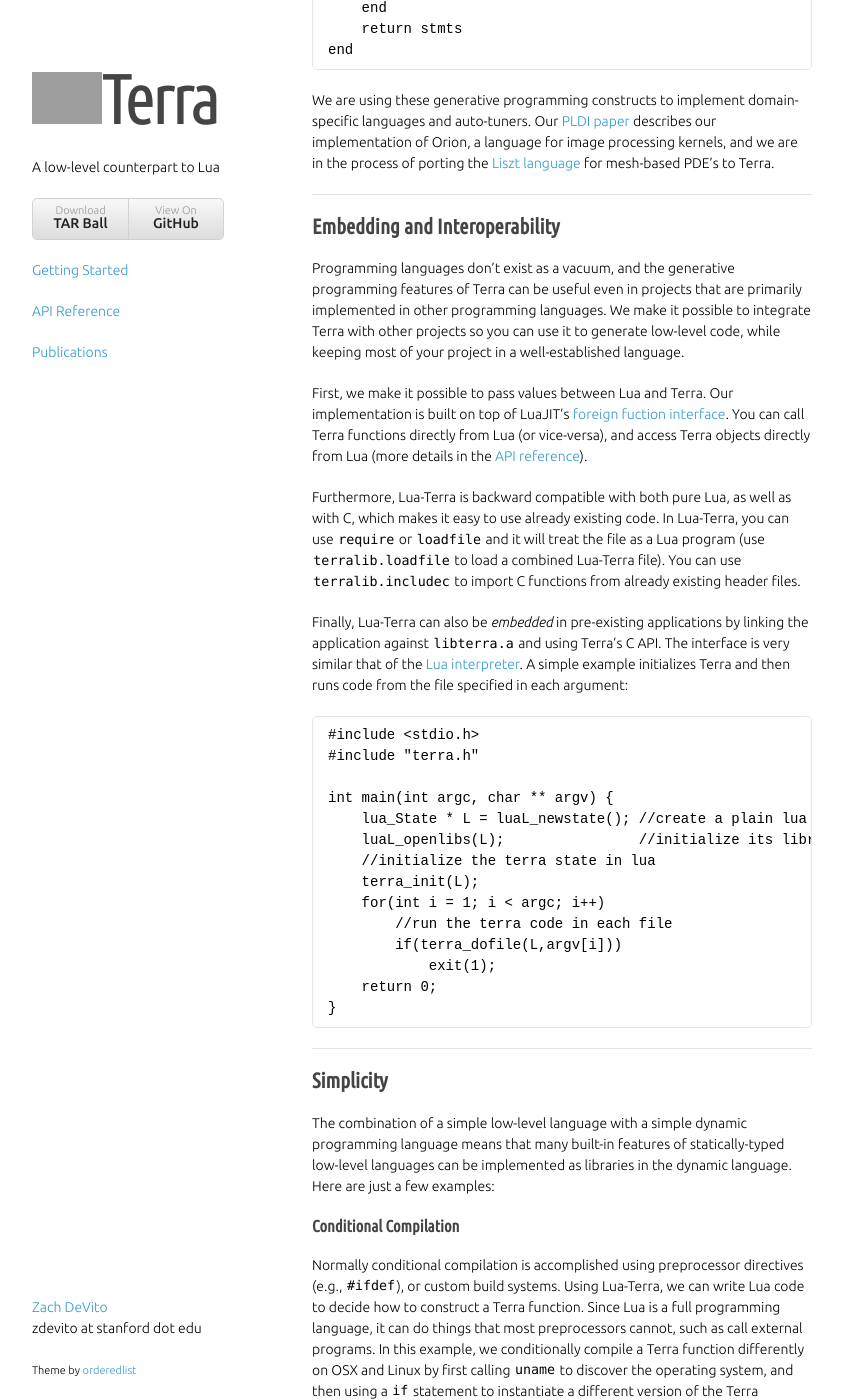
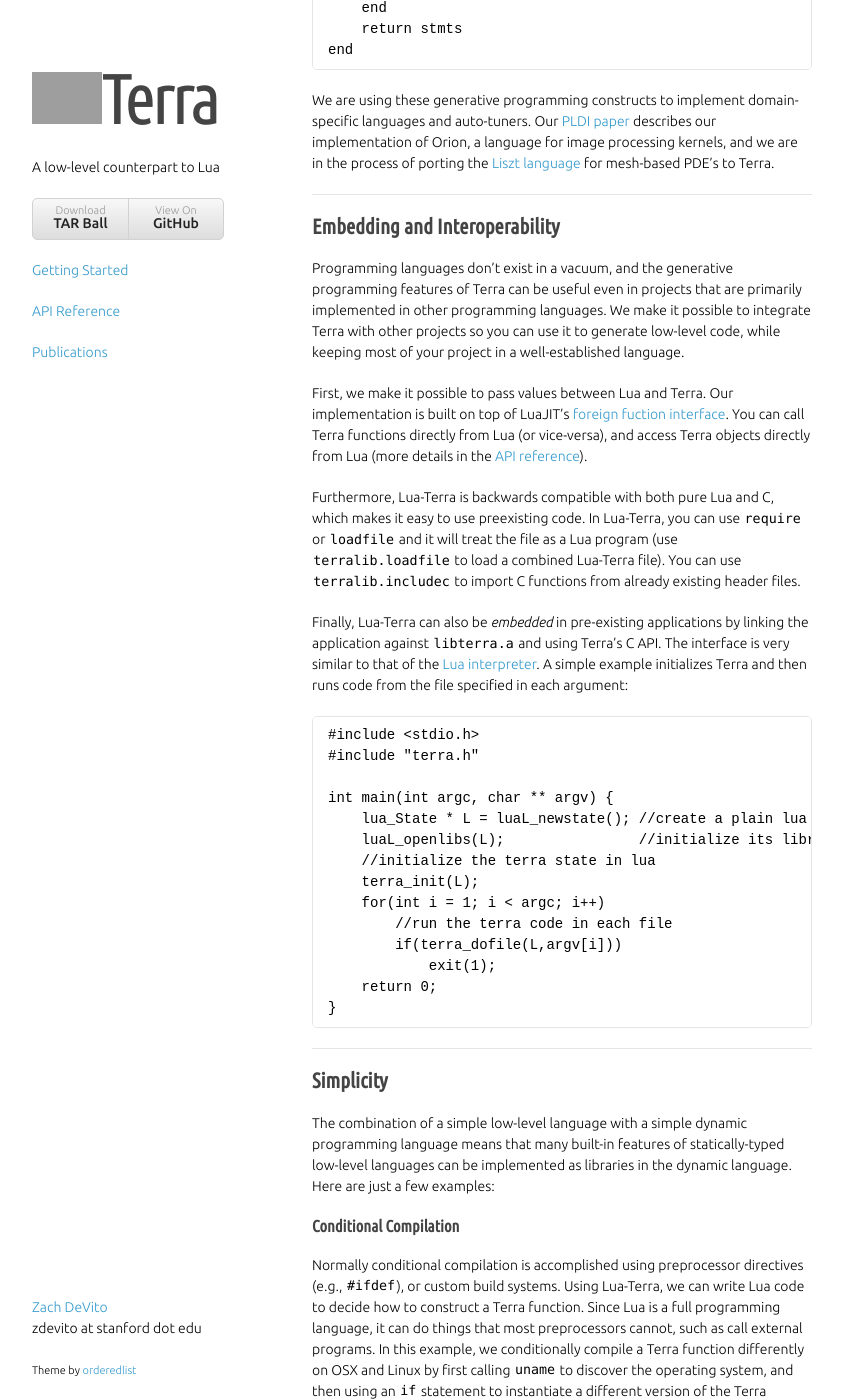
Before and after one commit to terralang/terra, a Jekyll site: the page built from index.md, in a window 1280 px wide and 1400 px high, scrolled down 6628 px. Shown: the whole window, without its empty margins (218-1061 px from the left). Built offline with Jekyll 4.4.1, drawn with Linux system fonts in a browser that asks for light colours; some web fonts are replaced; some of the changed text lies outside the part shown; grey boxes are pictures that could not be loaded.

Commit message:
Bunch of typos, fixed courtesy of Katherine.

```diff
--- a/index.md
+++ b/index.md
@@ -32,11 +32,11 @@
 
 **A scripting-language with high-performance extensions**. While the performance of Lua and other dynamic languages is always getting better, a low-level of abstraction gives you predictable control of performance when you need it. Terra programs use the same LLVM backend that Apple uses for its C compilers. This means that Terra code performs similarly to equivalent C code. For instance, our translations of the `nbody` and `fannhakunen` programs from the programming language shootout[<sup>1</sup>](#footnote1) perform within 5% of the speed of their C equivalents when compiled with Clang, LLVM's C frontend. Terra also includes built-in support for SIMD operations, and other low-level features like non-temporal writes and prefetches. You can use Lua to organize and configure your application, and then call into Terra code when you need controllable performance.
 
-**An embedded JIT-compiler for building languages**. We use techniques from multi-stage programming[<sup>2</sup>](#footnote2) to make it possible to **[meta-program](#generative_programming)** Terra using Lua.  Terra expressions, types, functions, and expressions are all first-class Lua values, making it possible to generate arbitrary programs at runtime. This allows you to **[compile domain-specific languages](#compiling_a_language)** (DSLs) written Lua into high-performance Terra code. Furthermore, since Terra is built on the Lua ecosystem, it is easy to **[embed](#embedding_and_interoperability)** Terra-Lua programs in other software as a library. This design allows you to add a JIT-compiler into your existing software. You can use it to add a JIT-compiled DSL to your application, or to auto-tune high-performance code dynamically.
+**An embedded JIT-compiler for building languages**. We use techniques from multi-stage programming[<sup>2</sup>](#footnote2) to make it possible to **[meta-program](#generative_programming)** Terra using Lua.  Terra expressions, types, functions, and expressions are all first-class Lua values, making it possible to generate arbitrary programs at runtime. This allows you to **[compile domain-specific languages](#compiling_a_language)** (DSLs) written in Lua into high-performance Terra code. Furthermore, since Terra is built on the Lua ecosystem, it is easy to **[embed](#embedding_and_interoperability)** Terra-Lua programs in other software as a library. This design allows you to add a JIT-compiler into your existing software. You can use it to add a JIT-compiled DSL to your application, or to auto-tune high-performance code dynamically.
 
-**A stand-alone low-level language**. Terra was designed so that it can run independently from Lua. In fact, if your final program doesn't need Lua, you can save Terra code into a .o file or executable. In addition to ensuring a clean separation between high- and low-level code, this design lets you use Terra as a stand-alone low-level language. In this use-case, Lua serves as a powerful meta-programming language.  You can think of it as a replacement for C++ template metaprogramming[<sup>3</sup>](#footnote3) or C preprocessor X-Macros[<sup>4</sup>](#footnote4) with better syntax and nicer properties such as hygiene[<sup>5</sup>](#footnote5). Since Terra exists *only* as code embedded in a Lua meta-program, features that are normally built into low-level languages can be implemented as Lua libraries. This design keeps the core of Terra simple, while enabling powerful behavior such as conditional compilation, namespaces, templating, and even **class systems** to be **[implemented as libraries](#simplicity)**.
+**A stand-alone low-level language**. Terra was designed so that it can run independently from Lua. In fact, if your final program doesn't need Lua, you can save Terra code into a .o file or executable. In addition to ensuring a clean separation between high- and low-level code, this design lets you use Terra as a stand-alone low-level language. In this use-case, Lua serves as a powerful meta-programming language.  You can think of it as a replacement for C++ template metaprogramming[<sup>3</sup>](#footnote3) or C preprocessor X-Macros[<sup>4</sup>](#footnote4) with better syntax and nicer properties such as hygiene[<sup>5</sup>](#footnote5). Since Terra exists *only* as code embedded in a Lua meta-program, features that are normally built into low-level languages can be implemented as Lua libraries. This design keeps the core of Terra simple, while enabling powerful behavior such as conditional compilation, namespaces, templating, and even **class systems** **[implemented as libraries](#simplicity)**.
 
-For more information about using Terra, see the **[getting started guide](getting-started.html)**, and **[API reference](api.html)**. Our **[publications](publications.html)** have a more in-depth look at its design.
+For more information about using Terra, see the **[getting started guide](getting-started.html)** and **[API reference](api.html)**. Our **[publications](publications.html)** provide a more in-depth look at its design.
 
 ---
 
@@ -259,13 +259,13 @@
 Embedding and Interoperability
 ------------------------------
 
-Programming languages don't exist as a vacuum, and the generative programming features of Terra can be useful even in projects that are primarily implemented in other programming languages. We make it possible to integrate Terra with other projects so you can use it to generate low-level code, while keeping most of your project in a well-established language.
+Programming languages don't exist in a vacuum, and the generative programming features of Terra can be useful even in projects that are primarily implemented in other programming languages. We make it possible to integrate Terra with other projects so you can use it to generate low-level code, while keeping most of your project in a well-established language.
 
 First, we make it possible to pass values between Lua and Terra. Our implementation is built on top of LuaJIT's [foreign fuction interface](http://luajit.org/ext_ffi_tutorial.html). You can call Terra functions directly from Lua (or vice-versa), and access Terra objects directly from Lua (more details in the [API reference](http://localhost:4000/api.html#converting_between_lua_values_and_terra_values)).
 
-Furthermore, Lua-Terra is backward compatible with  both pure Lua, as well as with C, which makes it easy to use already existing code. In Lua-Terra, you can use `require` or `loadfile` and it will treat the file as a Lua program (use `terralib.loadfile` to load a combined Lua-Terra file). You can use `terralib.includec` to import C functions from already existing header files.
+Furthermore, Lua-Terra is backwards compatible with both pure Lua and C, which makes it easy to use preexisting code. In Lua-Terra, you can use `require` or `loadfile` and it will treat the file as a Lua program (use `terralib.loadfile` to load a combined Lua-Terra file). You can use `terralib.includec` to import C functions from already existing header files.
 
-Finally, Lua-Terra can also be _embedded_ in pre-existing applications by linking the application against `libterra.a` and using Terra's C API. The interface is very similar that of the [Lua interpreter](http://queue.acm.org/detail.cfm?id=1983083). A simple example initializes Terra and then runs code from the file specified in each argument:
+Finally, Lua-Terra can also be _embedded_ in pre-existing applications by linking the application against `libterra.a` and using Terra's C API. The interface is very similar to that of the [Lua interpreter](http://queue.acm.org/detail.cfm?id=1983083). A simple example initializes Terra and then runs code from the file specified in each argument:
 
     #include <stdio.h>
     #include "terra.h"
@@ -295,7 +295,7 @@
 or custom build systems. Using Lua-Terra, we can write Lua code to decide how to construct a Terra function.
 Since Lua is a full programming language, it can do things that most preprocessors cannot, such as call external programs.
 In this example, we conditionally compile a Terra function differently on OSX and Linux by first calling `uname` to discover
-the operating system, and then using a `if` statement to instantiate a different version of the Terra function depending on the result:
+the operating system, and then using an `if` statement to instantiate a different version of the Terra function depending on the result:
 
     --run uname to figure out what OS we are running
     local uname = io.popen("uname","r"):read("*a")
```
Also changed, not shown: other parts of index.md (+3 -3 lines).
